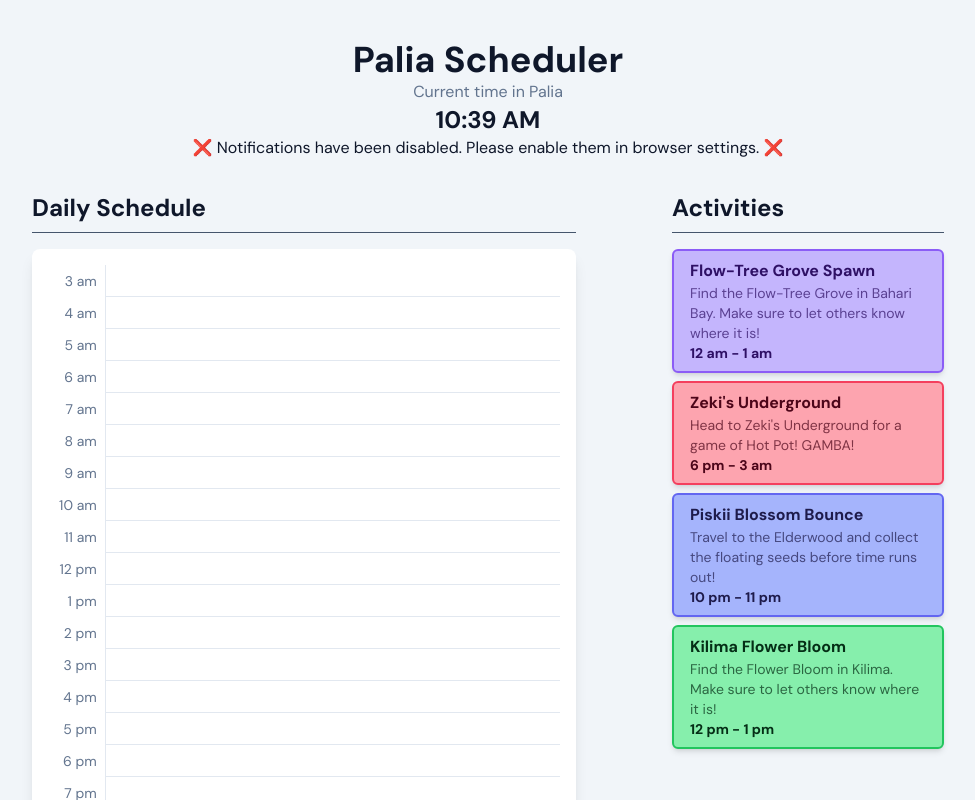
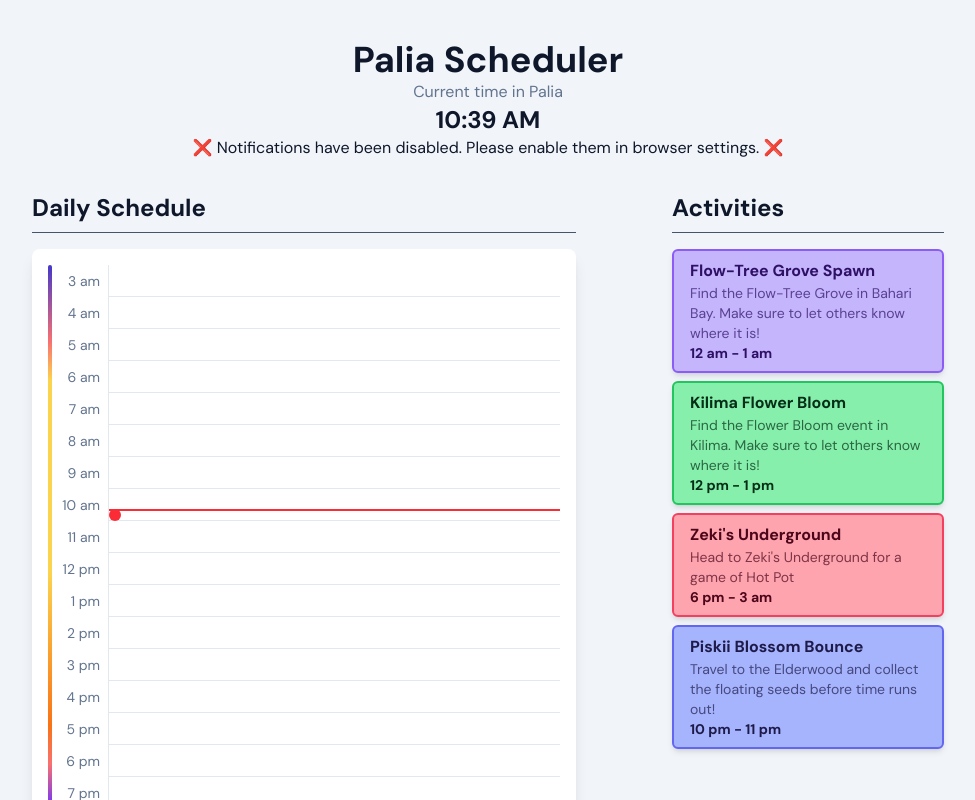
Before and after one commit to AedanG1/Palia-Scheduler, a Next.js app: page / in a window 1280 px wide. Shown: the top 800 px of the page, without its empty margins (152-1127 px from the left). Built offline with nearby package versions, Linux system fonts and the light colour scheme.

Commit message:
add current time indicator

```diff
--- a/src/app/components/ActivityTable.tsx
+++ b/src/app/components/ActivityTable.tsx
@@ -7,24 +7,26 @@
 }
 
 export default function ActivityTable({schedule, addToSchedule}: ActivityTableProps): JSX.Element {
-  // show all activities that aren't already on the user's schedule
+  // get IDs of activities on schedule
   const scheduleIds: Array<string> | undefined = schedule.map((activity: PaliaActivity): string => {
     return activity.id;
   })
 
+  // show all activities that aren't already on the user's schedule, sorted by start time
   const activitiesToDisplay: Array<PaliaActivity> = paliaActivities.filter((activity: PaliaActivity) => {
     if (!scheduleIds?.includes(activity.id)) {
       return activity;
     }
-  })
+  }).sort((a, b) => a.startHour - b.startHour);
 
+  // Format the hour to 12 hour
   const formatHour = (hour: number): string => {
-    const h = hour % 24;
-    const meridiem = h >= 12 ? 'pm' : 'am';
-    const displayHour = h % 12 === 0 ? 12 : h % 12;
+    const displayHour = hour % 12 === 0 ? 12 : hour % 12;
+    const meridiem = hour >= 12 ? 'pm' : 'am';
     return `${displayHour} ${meridiem}`;
   }
 
+  // create the Activity Elements from the activities that aren't on the user's schedule
   const activityElements: Array<JSX.Element> = activitiesToDisplay.map((activity: PaliaActivity): JSX.Element => {
     return <button
               key={activity.id}
--- /dev/null
+++ b/src/app/components/CurrentTimeIndicator.tsx
@@ -0,0 +1,23 @@
+'use client'
+
+import usePaliaTime from "../hooks/usePaliaTime";
+
+export default function CurrentTimeIndicator() {
+  const { paliaCurrentHour, paliaCurrentMinute } = usePaliaTime();
+
+  const minutesFrom3am = paliaCurrentHour * 60 + paliaCurrentMinute - 180;
+  const gridOffset = (paliaCurrentHour - 3) * 0.5;
+  const topPosition = ((minutesFrom3am / 8) + gridOffset) * 0.25;
+
+  return (
+    <div
+      style={{
+        top: `${topPosition}rem`
+      }}
+      className="absolute w-full h-0.5 bg-red-500 z-50"
+    >
+      {/* circle */}
+      <div className="absolute w-3 h-3 bg-red-500 rounded-lg top-[-4.5] left-[-6.5]"></div>
+    </div>
+  )
+}
--- a/src/app/components/NotificationSettings.tsx
+++ b/src/app/components/NotificationSettings.tsx
@@ -1,3 +1,5 @@
+'use client'
+
 import {JSX} from "react";
 import useNotificationPermission from "../hooks/useNotificationPermission";
 
--- a/src/app/components/ScheduleTable.tsx
+++ b/src/app/components/ScheduleTable.tsx
@@ -1,31 +1,26 @@
 'use client'
 
 import type { PaliaActivity } from "../data"
-import {act, JSX} from "react"
-import { paliaActivities } from "../data"
+import {JSX} from "react"
+import CurrentTimeIndicator from "./CurrentTimeIndicator";
 
 type ScheduleTableProps = {
   schedule: Array<PaliaActivity> | null;
   removeFromSchedule: (activity: PaliaActivity) => void;
-  paliaCurrentMinute: number | undefined;
-  paliaCurrentHour: number | undefined;
 }
 
 export default function ScheduleTable({
    schedule,
    removeFromSchedule,
-   paliaCurrentHour,
-   paliaCurrentMinute
   }: ScheduleTableProps): JSX.Element {
 
   // create an array to store each hour to display on the schedule
-  // shift start of schedule to 3am. 24, 25, 26 become 0, 1, 2
+  // shift start of schedule to 3am. 24, 25, 26 becomes 0, 1, 2
   const hoursToDisplay = Array.from({ length: 24 }, (_, i) => (i + 3) % 24);
 
   const formatHour = (hour: number): string => {
-    const h = hour % 24;
-    const meridiem = h >= 12 ? 'pm' : 'am';
-    const displayHour = h % 12 === 0 ? 12 : h % 12;
+    const displayHour = hour % 12 === 0 ? 12 : hour % 12;
+    const meridiem = hour >= 12 ? 'pm' : 'am';
     return `${displayHour} ${meridiem}`;
   }
 
@@ -41,7 +36,6 @@
     if (activity.endHour >= activity.startHour) {
       return activity.endHour - activity.startHour;
     } else {
-      // wraps past midnight
       return 24 - activity.startHour + activity.endHour;
     }
   }
@@ -50,6 +44,26 @@
     <div className="w-1/2 flex flex-col gap-4">
       <h2 className="text-2xl font-bold border-b pb-2 border-slate-600">Daily Schedule</h2>
       <div className="flex bg-white rounded-lg shadow-lg p-4">
+        {/* Time of day color indicator */}
+        <div
+          style={{
+            background: `
+              linear-gradient(
+                to bottom,
+                #4338ca 0%,    /* 3am - indigo-700 */
+                #f87171 10%,    /* 5am - red-400 */
+                #fcd34d 15%,   /* 6am - amber-300 */
+                #fcd34d 40%,   /* 6am - amber-300 */
+                #f97316 60%,   /* 5pm - orange-500 */
+                #f87171 65%,    /* 6pm - red-400 */
+                #7c3aed 70%,   /* 7pm - violet-600 */
+                #4338ca 90%   /* 9pm - indigo-700 */
+              )
+            `
+          }}
+          className="h-full w-1/128 rounded-lg">
+        </div>
+
         {/* Time Labels Column */}
         <div className="w-16 text-right pr-2 border-r border-slate-200">
           {hoursToDisplay.map(hour => (
@@ -66,6 +80,9 @@
           {hoursToDisplay.map((hour: number): JSX.Element => (
             <div key={`line-${hour}`} className="h-8 border-b border-slate-200"></div>
           ))}
+
+          {/* Current Time Indicator */}
+          <CurrentTimeIndicator />
 
           {/* Activity Blocks */}
           <div className="absolute inset-0 grid grid-rows-24">
--- a/src/app/data.ts
+++ b/src/app/data.ts
@@ -1,9 +1,21 @@
 import { nanoid } from "nanoid";
+
+export const LOCATIONS = [
+  "Kilima",
+  "Kilima Village",
+  "Bahari Bay",
+  "Elderwood",
+  "Elderwood Freshwater",
+  "Elderwood Saltwater"
+] as const;
+
+export type Locations = typeof LOCATIONS[number];
 
 export type PaliaActivity = {
   id: string;
   name: string;
   desc: string;
+  location: Locations;
   startHour: number;
   endHour: number;
   colorBg: string;
@@ -16,6 +28,7 @@
     id: nanoid(),
     name: "Flow-Tree Grove Spawn",
     desc: "Find the Flow-Tree Grove in Bahari Bay. Make sure to let others know where it is!",
+    location: "Bahari Bay",
     startHour: 0,
     endHour: 1,
     colorBg: "#c4b5fd", // violet 300
@@ -25,7 +38,8 @@
   {
     id: nanoid(),
     name: "Zeki's Underground",
-    desc: "Head to Zeki's Underground for a game of Hot Pot! GAMBA!",
+    desc: "Head to Zeki's Underground for a game of Hot Pot",
+    location: "Kilima Village",
     startHour: 18,
     endHour: 3,
     colorBg: "#fda4af", // rose 300
@@ -36,6 +50,7 @@
     id: nanoid(),
     name: "Piskii Blossom Bounce",
     desc: "Travel to the Elderwood and collect the floating seeds before time runs out!",
+    location: "Elderwood",
     startHour: 22,
     endHour: 23,
     colorBg: "#a5b4fc", // indigo 300
@@ -45,7 +60,8 @@
   {
     id: nanoid(),
     name: "Kilima Flower Bloom",
-    desc: "Find the Flower Bloom in Kilima. Make sure to let others know where it is!",
+    desc: "Find the Flower Bloom event in Kilima. Make sure to let others know where it is!",
+    location: "Kilima",
     startHour: 12,
     endHour: 13,
     colorBg: "#86efac", // green 300
--- a/src/app/hooks/usePaliaTime.ts
+++ b/src/app/hooks/usePaliaTime.ts
@@ -3,14 +3,19 @@
 import { useState, useEffect } from "react";
 
 export interface PaliaTime {
-  paliaTime24Hour: string | undefined;
-  paliaTime12Hour: string | undefined;
-  paliaCurrentHour: number | undefined;
-  paliaCurrentMinute: number | undefined;
+  paliaTime24Hour: string;
+  paliaTime12Hour: string;
+  paliaCurrentHour: number;
+  paliaCurrentMinute: number;
 }
 
 export default function usePaliaTime(): PaliaTime {
-  const [paliaTimeInSeconds, setPaliaTimeInSeconds] = useState<number | null>(null);
+  const [paliaTime, setPaliaTime] = useState<PaliaTime>({
+    paliaCurrentMinute: 0,
+    paliaCurrentHour: 0,
+    paliaTime24Hour: "00:00",
+    paliaTime12Hour: "12:00 AM",
+  });
 
   const PST_UTC_SUNDAY_OFFSET = 60 * 60 * (8 + 3 * 24);
   const MINUTE = 60;
@@ -37,31 +42,24 @@
   useEffect(() => {
     const intervalId = setInterval(() => {
       const now = new Date();
-      const epoch_seconds = now.getTime() / 1000;
-      const realTimePST = epoch_seconds - PST_UTC_SUNDAY_OFFSET;
-      const newPaliaTime = (realTimePST * 24) % DAY;
+      const epochSeconds = now.getTime() / 1000;
+      const realTimePST = epochSeconds - PST_UTC_SUNDAY_OFFSET;
+      const paliaSeconds = (realTimePST * 24) % DAY;
 
-      setPaliaTimeInSeconds(newPaliaTime);
+      const totalMinutes = Math.floor(paliaSeconds / MINUTE);
+      const minute = totalMinutes % 60;
+      const hour = Math.floor(totalMinutes / 60);
+
+      setPaliaTime({
+        paliaCurrentHour: hour,
+        paliaCurrentMinute: minute,
+        paliaTime24Hour: `${formatSegment(hour)}:${formatSegment(minute)}`,
+        paliaTime12Hour: `${format12Hour(hour)}:${formatSegment(minute)} ${getMeridiem(hour)}`,
+      });
     }, 250)
 
     return () => clearInterval(intervalId);
   }, [])
 
-  let paliaCurrentMinute: number | undefined;
-  let paliaCurrentHour: number | undefined;
-  let paliaTime24Hour: string | undefined;
-  let paliaTime12Hour: string | undefined;
-
-  if (paliaTimeInSeconds !== null) {
-    const paliaTimeMinutes = Math.floor(paliaTimeInSeconds / MINUTE);
-    const m = paliaTimeMinutes % 60;
-    const h = (paliaTimeMinutes - m) / 60;
-
-    paliaCurrentMinute = m;
-    paliaCurrentHour = h;
-    paliaTime24Hour = `${formatSegment(h)}:${formatSegment(m)}`;
-    paliaTime12Hour = `${format12Hour(h)}:${formatSegment(m)} ${getMeridiem(h)}`;
-  }
-
-  return {paliaTime24Hour, paliaTime12Hour, paliaCurrentHour, paliaCurrentMinute}
+  return paliaTime;
 }
--- a/src/app/page.tsx
+++ b/src/app/page.tsx
@@ -10,7 +10,7 @@
 
 export default function Home() {
   const {permissionStatus} = useNotificationPermission();
-  const {paliaTime12Hour, paliaTime24Hour, paliaCurrentHour, paliaCurrentMinute} = usePaliaTime();
+  const {paliaTime12Hour, paliaTime24Hour, paliaCurrentHour} = usePaliaTime();
   const [schedule, setSchedule] = useState<Array<PaliaActivity>>([]);
   const [notifiedHour, setNotifiedHour] = useState<number | null>(null);
 
@@ -63,8 +63,6 @@
       <div className="flex flex-row gap-24 justify-center">
         <ScheduleTable
           schedule={schedule}
-          paliaCurrentHour={paliaCurrentHour}
-          paliaCurrentMinute={paliaCurrentMinute}
           removeFromSchedule={removeFromSchedule}
         />
         <ActivityTable schedule={schedule} addToSchedule={addToSchedule}/>
```
